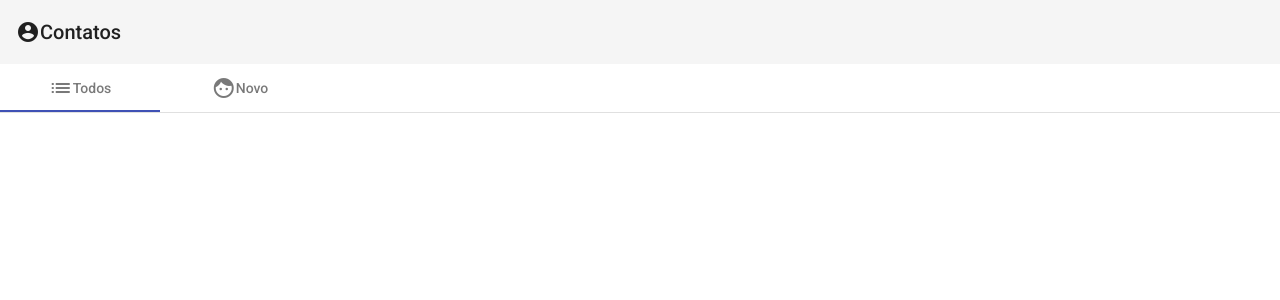
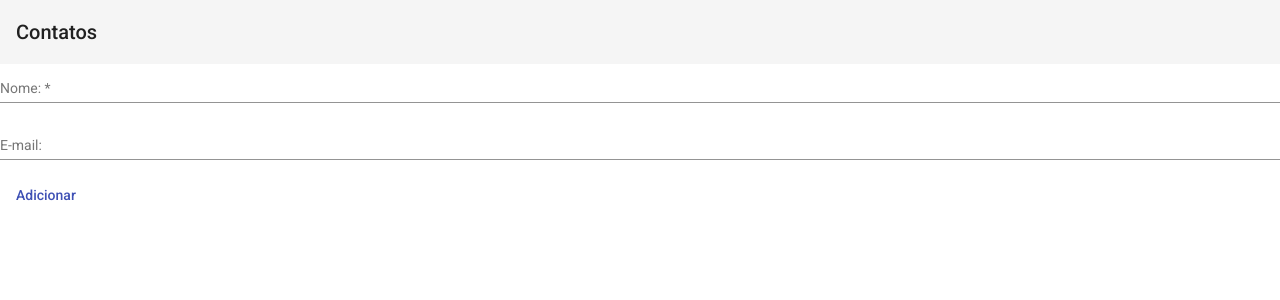
Before and after one commit to marcoslsouza/agenda-app, an Angular app: page / in a window 1280 px wide. Shown: the top 300 px of the page. Built offline with nearby package versions, Linux system fonts and the light colour scheme.

Commit message:
Revert "Implementacao de tab para separar formulario de cadastro e tabela de listagem"
This reverts commit 6b8044dfde22c6bc366776ff76d6d27434764643.

```diff
--- a/src/app/contato/contato.component.css
+++ b/src/app/contato/contato.component.css
@@ -1,7 +1,3 @@
 .full-width {
     width: 100%;
 }
-
-.half-width {
-    width: 50%;
-}
--- a/src/app/contato/contato.component.html
+++ b/src/app/contato/contato.component.html
@@ -1,42 +1,14 @@
-<mat-toolbar>
-    <mat-icon>account_circle</mat-icon>
-    Contatos
-</mat-toolbar>
-
-<mat-tab-group>
-    <mat-tab>
-        <!-- Label dinamica -->
-        <ng-template mat-tab-label>
-            <mat-icon>list</mat-icon>
-            Todos
-        </ng-template>
-    </mat-tab>
-    <mat-tab> <!-- label="Novo" -->
-        <ng-template mat-tab-label>
-            <mat-icon>face</mat-icon>
-            Novo
-        </ng-template>
-        <mat-card class="half-width">
-            <mat-card-title>Novo Contato</mat-card-title>
+<mat-toolbar>Contatos</mat-toolbar>
 <form [formGroup]="formulario" (ngSubmit)="submit()">
     <mat-form-field class="full-width">
         <mat-label>Nome: </mat-label>
         <input formControlName="nome" matInput placeholder="Digite seu nome" />
     </mat-form-field>
-                <div *ngIf="formulario.controls.nome.errors">
-                    <div *ngIf="formulario.controls.nome.errors.required">Campo nome é obrigatório.</div>
-                </div>
 
     <mat-form-field class="full-width">
         <mat-label>E-mail: </mat-label>
         <input formControlName="email" matInput placeholder="Digite seu e-mail" />
     </mat-form-field>
-                <div *ngIf="formulario.controls.email.errors">
-                    <div *ngIf="formulario.controls.email.errors.email">Campo e-mail invalido.</div>
-                </div>
 
-                <button mat-button color="primary">Adicionar</button> <!-- [disabled]="!formulario.valid" -->
+    <button mat-button color="primary">Adicionar</button>
 </form>
-        </mat-card>
-    </mat-tab>
-</mat-tab-group>
--- a/src/app/contato/contato.component.ts
+++ b/src/app/contato/contato.component.ts
@@ -11,40 +11,19 @@ import { Contato } from './contato';
 export class ContatoComponent implements OnInit {
 
   formulario : FormGroup;
-  contatos : Contato[] = [];
 
   constructor(private service : ContatoService, private fb : FormBuilder) { }
 
   ngOnInit(): void {
     this.formulario = this.fb.group({
       nome : ['', Validators.required],
-      email : ['', [Validators.email, Validators.required]]
+      email : ['', Validators.email]
     });
   }
 
   submit() {
-    //console.log(this.formulario.value);
-    //const isValid = this.formulario.valid;
-    //console.log('Valid', isValid);
-
-   /* let erroNomeRequired;
-    if(this.formulario.controls.nome.errors) {
-      erroNomeRequired = this.formulario.controls.nome.errors.required;
-      console.log('erroNomeRequired : ', erroNomeRequired);
-    }
-    let erroEmailInvalio;
-    if( this.formulario.controls.email.errors) {
-      erroEmailInvalio =  this.formulario.controls.email.errors.email;
-      console.log('erroEmailInvalio : ', erroEmailInvalio);
-    }*/
-
-    const formValues = this.formulario.value;
-    const contato : Contato = new Contato(formValues.nome, formValues.email);
-    this.service.save(contato).subscribe(resposta => {
-      // console.log(resposta);
-      this.contatos.push(resposta);
-      console.log(this.contatos);
-    })
+    console.log(this.formulario.value);
+    //this.service.save(c).subscribe(resposta => { console.log(resposta); })
   }
 
 }
--- a/src/app/contato/contato.ts
+++ b/src/app/contato/contato.ts
@@ -3,9 +3,4 @@ export class Contato {
     nome : string;
     email : string;
     favorito : boolean;
-
-    constructor(nome : string, email : string) {
-        this.nome = nome;
-        this.email = email;
-    }
 }
```
Also changed, not shown: src/app/app.module.ts (+2 -10 lines). Lines whose indentation alone changed are shown as unchanged.
